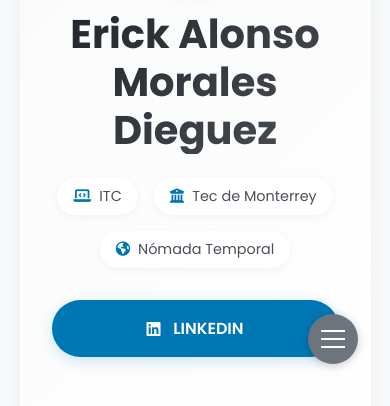
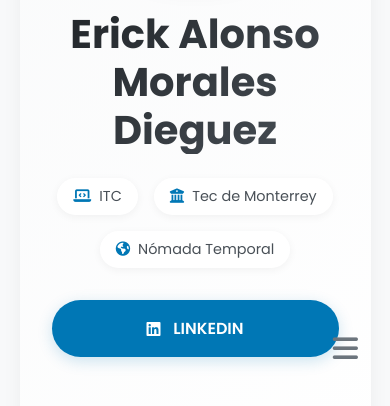
Before and after one commit to EAMD05/EAMD05.github.io, a plain HTML site: page index.html in a window 390 px wide. Shown: the part 448-854 px from the top of the page. Drawn offline with Linux system fonts and the light colour scheme.

Commit message:
eliminated the circle of the menu

```diff
--- a/index.html
+++ b/index.html
@@ -16,7 +16,8 @@
         <nav class="navbar">
             <div class="name">Erick A. M.</div>
             <button class="menu-toggle" aria-label="Toggle menu">
-                <span class="hamburger"></span>
+                <i class="fas fa-bars"></i>
+                <i class="fas fa-times"></i>
             </button>
             <div class="nav-links">
                 <a href="#proyectos">Proyectos Actuales</a>
--- a/styles/main.css
+++ b/styles/main.css
@@ -173,68 +173,40 @@
     font-size: 0.875rem;
 }
 
-/* Estilos del botón de menú */
+/* Estilos simplificados para el botón de menú */
 .menu-toggle {
     display: none;
     background: none;
     border: none;
     cursor: pointer;
+    position: fixed;
+    bottom: 2rem;
+    right: 2rem;
+    z-index: 1001;
     padding: 0;
-    position: relative;
-    z-index: 1001;
-    width: 50px;
-    height: 50px;
-    border-radius: 50%;
-    background-color: #6C757D;
-    box-shadow: 0 2px 10px rgba(0,0,0,0.2);
+    font-size: 1.8rem;
+    color: #6C757D;
+    transition: all 0.3s ease;
 }
 
-.hamburger {
-    position: absolute;
-    top: 50%;
-    left: 50%;
-    transform: translate(-50%, -50%);
-    width: 24px;
-    height: 2px;
-    background: white;
-    transition: all 0.3s ease-in-out;
+/* Manejo de los íconos */
+.menu-toggle .fa-times {
+    display: none;
 }
 
-.hamburger::before,
-.hamburger::after {
-    content: '';
-    position: absolute;
-    left: 0;
-    width: 24px;
-    height: 2px;
-    background: white;
-    transition: all 0.3s ease-in-out;
+.menu-toggle .fa-bars {
+    display: block;
 }
 
-.hamburger::before {
-    top: -8px;
+.menu-toggle.active .fa-times {
+    display: block;
 }
 
-.hamburger::after {
-    top: 8px;
+.menu-toggle.active .fa-bars {
+    display: none;
 }
 
-/* Animación del botón hamburguesa */
-.menu-toggle.active .hamburger {
-    background: transparent;
-}
-
-.menu-toggle.active .hamburger::before {
-    top: 0;
-    transform: rotate(45deg);
-}
-
-.menu-toggle.active .hamburger::after {
-    top: 0;
-    transform: rotate(-45deg);
-}
-
-/* Media queries actualizados para móvil */
+/* Media query para móvil */
 @media (max-width: 768px) {
     .navbar {
         background: none;
@@ -247,14 +219,11 @@
 
     .menu-toggle {
         display: block;
-        position: fixed;
-        bottom: 2rem;
-        right: 2rem;
     }
 
     .nav-links {
         position: fixed;
-        bottom: calc(2rem + 60px); /* Posición arriba del botón */
+        bottom: calc(2rem + 40px);
         right: 2rem;
         background-color: #6C757D;
         padding: 1rem;
```
